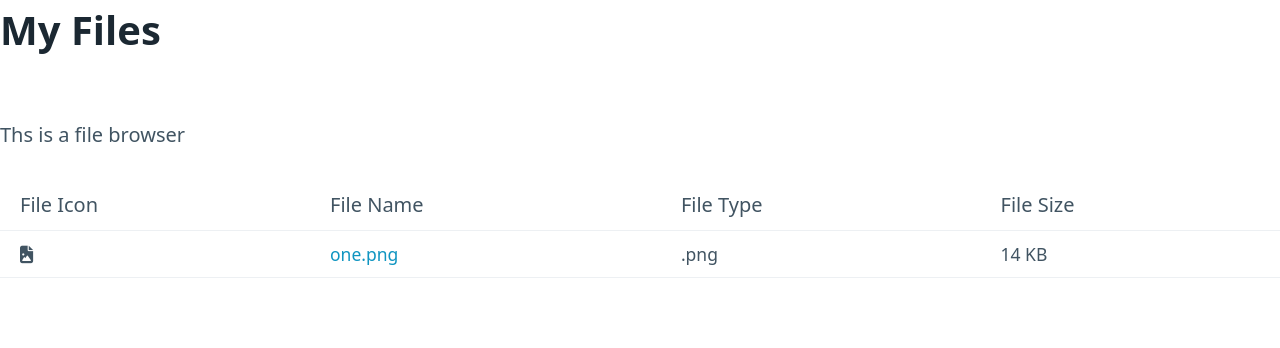
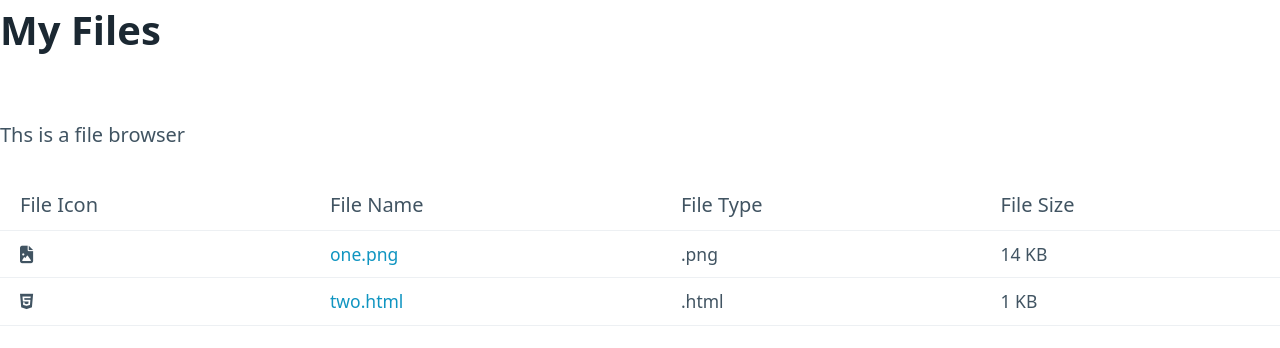
Before and after one commit to trexasch/file-browser, a plain HTML site: page index.html in a window 1280 px wide. Drawn offline with nearby package versions, Linux system fonts and the light colour scheme.

Commit message:
two finished

```diff
--- a/index.html
+++ b/index.html
@@ -24,6 +24,13 @@
         <td>14 KB</td>
 
     </tr>
+    <tr>
+        <td><i class="fa-brands fa-html5"></i></td>
+        <td><a href="two.html">two.html</a></td>
+        <td>.html</td>
+        <td>1 KB</td>
+
+    </tr>
 
     </table>
 </body>
```
